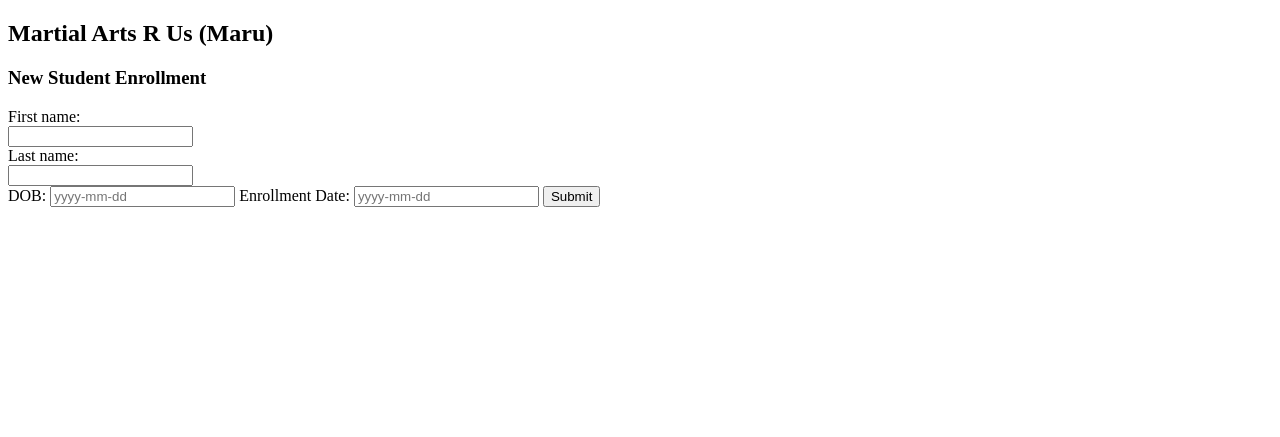
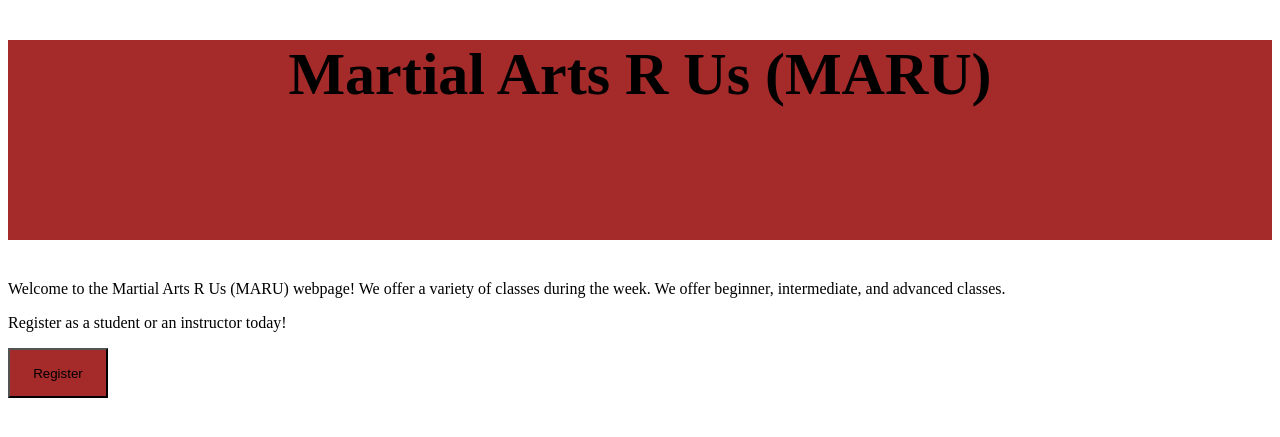
Before and after one commit to georgimark/csi3450-s25-DVWA-project, a PHP site: page /MARU.html in a window 1280 px wide. Shown: the top 437 px of the page. Run offline with PHP 8.4, Linux system fonts and the light colour scheme.

Commit message:
Add files via upload
Allows users to register as a student or instructor and updates the database accordingly

```diff
--- a/MARU.html
+++ b/MARU.html
@@ -1,17 +1,16 @@
 <!DOCTYPE html>
-<h2>Martial Arts R Us (Maru)</h2>
-<h3>New Student Enrollment</h3>
+<html>
+    <head>
+        <link rel="stylesheet" href="maru.css">
+    </head>
+    <h1 class="heading">Martial Arts R Us (MARU)</h1>
+    <p>Welcome to the Martial Arts R Us (MARU) webpage! We offer a variety of classes during the week. We offer beginner, intermediate, and advanced classes.
+    </p>
 
-<body>
-    <form action="enroll.php" method="post">
-        <label for="fname">First name:</label><br>
-        <input type="text" id="fname" name="fname"><br>
-        <label for="lname">Last name:</label><br>
-        <input type="text" id="lname" name="lname"><br>
-        <label for="dob">DOB:</label>
-        <input type="text" id="dob" name="dob" placeholder="yyyy-mm-dd">
-        <label for="enrollment">Enrollment Date:</label>
-        <input type="text" id="enrollment" name="enrollment" placeholder="yyyy-mm-dd">
-        <input type="submit" value="Submit">
-    </form>
-</body>
+    <body>
+        <div>
+            <p>Register as a student or an instructor today!</p>
+            <button type="button" class="register" onclick="document.location='./Enroll.html'">Register</button>
+        </div>
+    </body>
+</html>
--- /dev/null
+++ b/maru.css
@@ -0,0 +1,17 @@
+.heading {
+    text-align:center;
+    font-size: 60px;
+    background-color: brown;
+    height: 200px;
+}
+
+.register {
+    background-color: brown;
+    height: 50px;
+    width: 100px;
+}
+
+.register :hover {
+    background-color: bisque;
+    opacity: 0.2;
+}
```
Also changed, not shown: Enroll.html (added, +32 -0 lines), enroll.php (+28 -12 lines).
